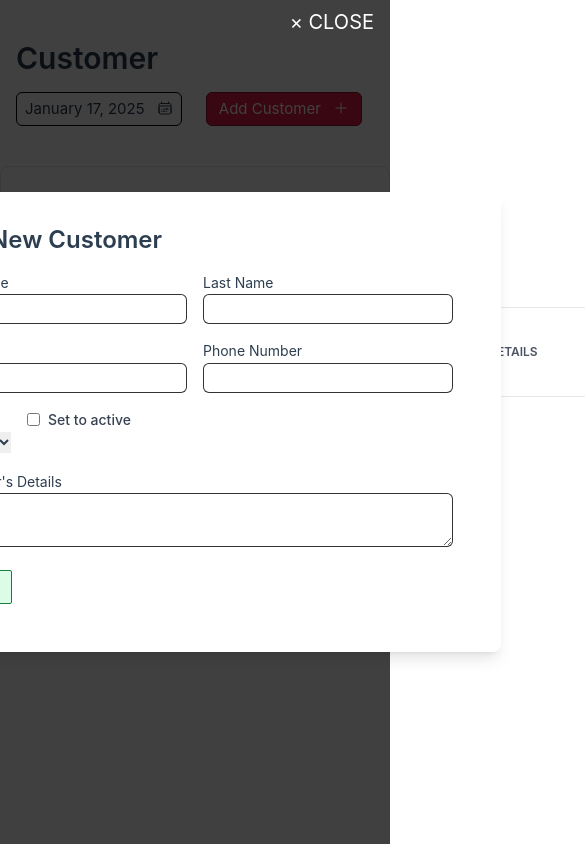
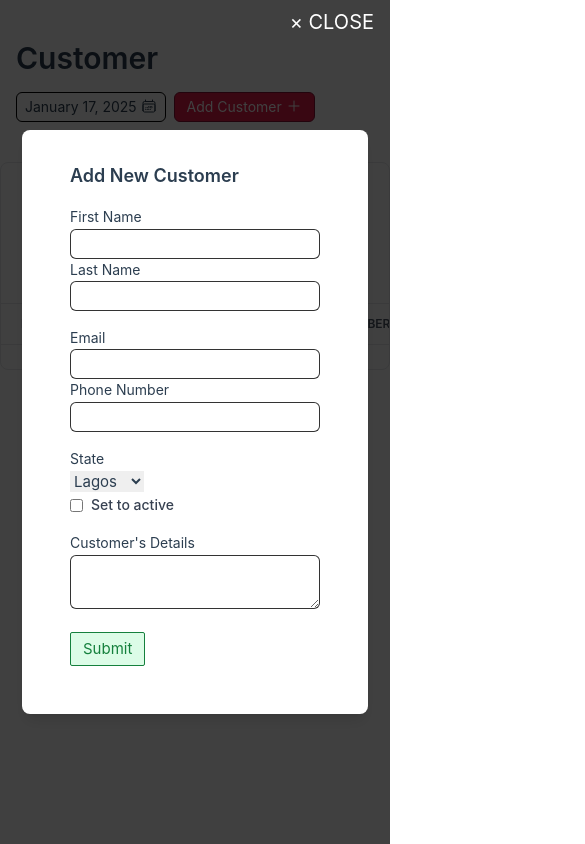
Before and after one commit to kelvinsekx/sycamore-assessment, a Vue app: page / in a window 390 px wide. Both pictures are taken after typing "Sample" into the empty fields and a click on the button "Add Customer". Shown: the whole page, 585 px wide, since content can reach past the window. Built offline with nearby package versions, Linux system fonts and the light colour scheme; the HTML template or start-up script is replaced by a standard one.

Commit message:
make mobile responsive because I got some time

```diff
--- a/src/App.vue
+++ b/src/App.vue
@@ -40,7 +40,7 @@ const customersStore = useCustomerStore()
 </script>
 
 <template>
-  <div class="container mx-auto py-10 relative">
+  <div class="container mx-auto py-10 relative max-w-4xl">
     <!-- all the modals used on this page -->
     <AddNewCustomer :showing="showModal" :toggleModal="toggleModal" @toggle-modal="toggleModal" />
     <UpdateExistingCustomer
@@ -63,12 +63,15 @@ const customersStore = useCustomerStore()
         <span class="text-2xl font-semibold">Customer List</span>
         <SearchComponent />
       </div>
+      <div class="max-w-full max-md:overflow-x-scroll">
         <table class="min-w-full leading-normal">
           <thead class="">
             <tr class="border-gray-200 border-t border-b bg-white uppercase text-xs text-gray-600">
-            <th class="px-5 py-3 font-semibold border-gray-200 text-left">First Name - Email</th>
+              <th class="px-5 py-3 font-semibold border-gray-200 text-left no-shrink">
+                First Name - Email
+              </th>
               <th
-              class="px-5 py-3 font-semibold border-gray-200 text-left"
+                class="px-5 py-3 font-semibold border-gray-200 text-left no-shrink"
                 v-for="label in tableHeaderLabels"
                 :key="label"
               >
@@ -105,4 +108,13 @@ const customersStore = useCustomerStore()
         </template>
       </div>
     </div>
+  </div>
 </template>
+
+<style scoped>
+.no-shrink {
+  white-space: nowrap;
+  overflow: hidden;
+  text-overflow: ellipsis;
+}
+</style>
--- a/src/components/BreadCrumb.vue
+++ b/src/components/BreadCrumb.vue
@@ -19,7 +19,7 @@ const toggleModal = () => {
 <template>
   <div class="flex flex-col max-md:gap-4 max-md:px-4 md:flex-row w-full justify-between">
     <div class="text-3xl font-semibold">Customer</div>
-    <div class="flex gap-6">
+    <div class="flex gap-2 md:gap-6 md:text-base text-sm">
       <div class="border border-black rounded-md px-2 py-1">
         {{ getFormattedDate() }}
         <svg
@@ -28,7 +28,7 @@ const toggleModal = () => {
           viewBox="0 0 24 24"
           stroke-width="1.5"
           stroke="currentColor"
-          class="size-4 inline-block ml-2 relative bottom-[2px]"
+          class="size-4 inline-block md:ml-2 relative bottom-[2px]"
         >
           <path
             stroke-linecap="round"
@@ -48,7 +48,7 @@ const toggleModal = () => {
           viewBox="0 0 24 24"
           stroke-width="1.5"
           stroke="currentColor"
-          class="size-4 inline-block ml-2 relative bottom-[2px]"
+          class="size-4 inline-block md:ml-2 relative bottom-[2px]"
         >
           <path stroke-linecap="round" stroke-linejoin="round" d="M12 4.5v15m7.5-7.5h-15" />
         </svg>
--- a/src/components/CardModalComponent.vue
+++ b/src/components/CardModalComponent.vue
@@ -26,7 +26,11 @@ const close = () => {
       &times; CLOSE
     </button>
     <!-- the attr main__content exist for easy readability for humans -->
-    <div id="main__content" class="w-fit max-w-2xl bg-white shadow-lg rounded-lg p-8" @click.stop>
+    <div
+      id="main__content"
+      class="w-fit max-w-2xl bg-white shadow-lg rounded-lg p-8 max-h-[80%] overflow-y-scroll"
+      @click.stop
+    >
       <slot></slot>
     </div>
   </div>
--- a/src/components/Modals/AddNewCustomer.vue
+++ b/src/components/Modals/AddNewCustomer.vue
@@ -54,9 +54,9 @@ const handleSubmit = function () {
 
 <template>
   <CardModalComponent :showing="showing" @toggle-modal="emits('toggle-modal')">
-    <header class="font-semibold text-2xl pl-4">Add New Customer</header>
+    <header class="font-semibold text-lg md:text-2xl pl-4">Add New Customer</header>
     <form @submit.prevent="handleSubmit" class="space-y-4 p-4">
-      <div class="flex gap-4">
+      <div class="md:flex gap-4">
         <div>
           <label for="firstName">First Name</label>
           <input v-model="form.firstName" id="firstName" type="text" class="input" />
@@ -66,7 +66,7 @@ const handleSubmit = function () {
           <input v-model="form.lastName" id="lastName" type="text" class="input" />
         </div>
       </div>
-      <div class="flex gap-4">
+      <div class="md:flex gap-4">
         <div>
           <label for="email">Email</label>
           <input v-model="form.email" id="email" type="email" class="input" />
@@ -76,7 +76,7 @@ const handleSubmit = function () {
           <input v-model="form.phone" id="phone" type="tel" class="input" />
         </div>
       </div>
-      <div class="flex gap-4 items-start">
+      <div class="md:flex gap-4 items-start">
         <div>
           <label for="state">State</label>
           <select v-model="form.state" id="state" class="input">
--- a/src/components/Modals/PromptBeforeDelete.vue
+++ b/src/components/Modals/PromptBeforeDelete.vue
@@ -21,7 +21,7 @@ const customersStore = useCustomerStore()
 <template>
   <CardModalComponent :showing="showing" @toggle-modal="emits('toggleModal')">
     <div>
-      <h1 class="text-4xl">
+      <h1 class="text-lg md:text-3xl">
         <svg
           xmlns="http://www.w3.org/2000/svg"
           fill="none"
--- a/src/components/Modals/UpdateExistingCustomer.vue
+++ b/src/components/Modals/UpdateExistingCustomer.vue
@@ -58,9 +58,9 @@ const handleSubmit = function () {
 
 <template>
   <CardModalComponent :showing="showing" @toggle-modal="emits('toggleModal', { index })">
-    <header class="font-semibold text-2xl pl-4">Update Customer Info {{ index }}</header>
+    <header class="font-semibold text-lg md:text-2xl pl-4">Update Customer Info {{ index }}</header>
     <form @submit.prevent="handleSubmit" class="space-y-4 p-4">
-      <div class="flex gap-4">
+      <div class="md:flex gap-4">
         <div>
           <label for="firstName">First Name</label>
           <input v-model="form.firstName" id="firstName" type="text" class="input" />
@@ -70,7 +70,7 @@ const handleSubmit = function () {
           <input v-model="form.lastName" id="lastName" type="text" class="input" />
         </div>
       </div>
-      <div class="flex gap-4">
+      <div class="md:flex gap-4">
         <div>
           <label for="email">Email</label>
           <input v-model="form.email" id="email" type="email" class="input" />
@@ -80,7 +80,7 @@ const handleSubmit = function () {
           <input v-model="form.phone" id="phone" type="tel" class="input" />
         </div>
       </div>
-      <div class="flex gap-4 items-start">
+      <div class="md:flex gap-4 items-start">
         <div>
           <label for="state">State</label>
           <select v-model="form.state" id="state" class="input">
```
Lines whose indentation alone changed are shown as unchanged.
